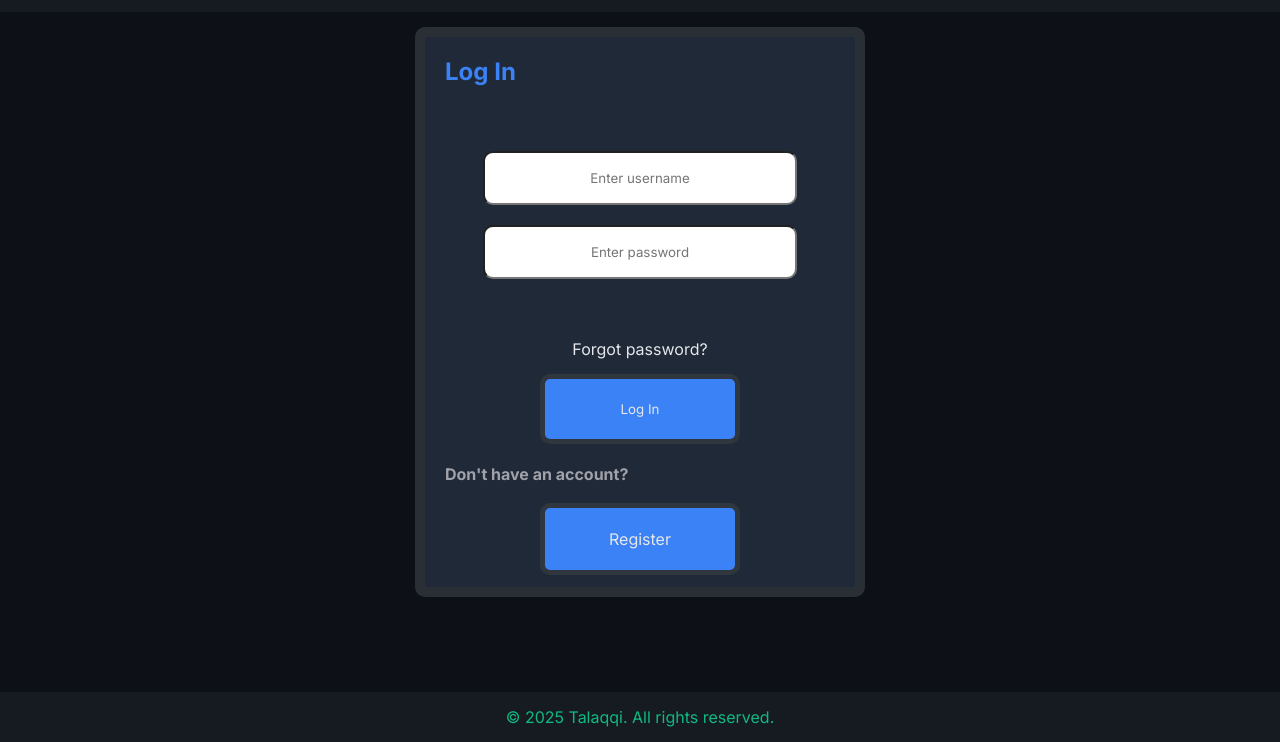
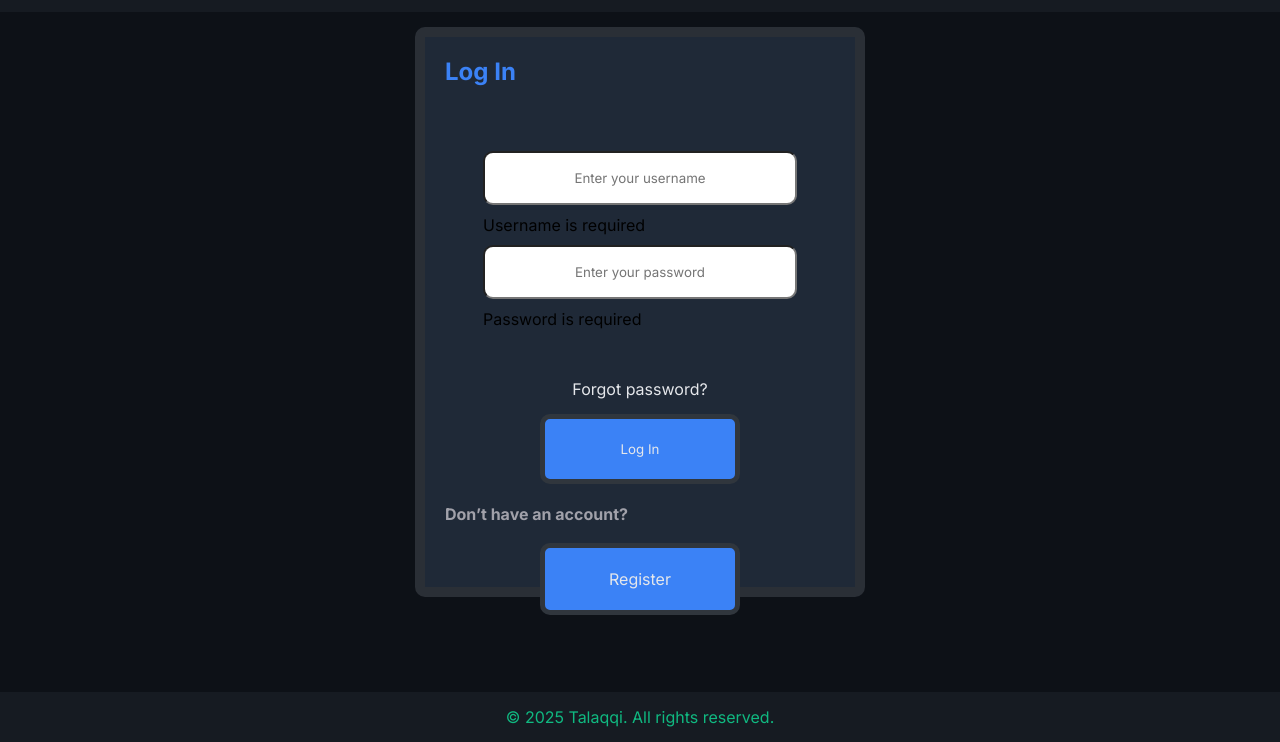
Before and after one commit to Fahad1110136/Talaqqi, a plain HTML site: page Frontend/authentication.html in a window 1280 px wide. Both pictures are taken after a click on the button "Log In". Shown: the part 58-800 px from the top of the page. Drawn offline with Linux system fonts and the light colour scheme.

Commit message:
Update authentication.html

```diff
--- a/Frontend/authentication.html
+++ b/Frontend/authentication.html
@@ -9,8 +9,10 @@
 </head>
 
 <body>
+
     <div class="header">
         <h1>Talaqqi</h1>
+
         <div class="nav">
             <a href="homePage.html">Homepage</a>
             <a href="authentication.html">Authentication</a>
@@ -18,35 +20,71 @@
     </div>
 
     <div class="main">
+
         <div class="card">
             <h2>Log In</h2>
+
             <div class="formCon">
-                <form action="#" method="post">
-                    <input type="text" name="username" placeholder="Enter username" required>
-                    <input type="password" name="password" placeholder="Enter password" required>
+                <form id="loginForm" method="post">
+                    <input type="text" id="username" name="username" placeholder="Enter your username">
+                    <span class="error" id="userError"></span>
+
+                    <input type="password" id="password" name="password" placeholder="Enter your password">
+                    <span class="error" id="passError"></span>
                 </form>
             </div>
 
             <div class="fPass">
-                <a href="">Forgot password?</a>
+                <a href="#">Forgot password?</a>
             </div>
 
             <div class="loginBtn">
-                <button>Log In</button>
+                <button id="loginBtn">Log In</button>
             </div>
 
             <div class="reg">
-                <h4>Don't have an account?</h3>
+                <h4>Don’t have an account?</h4>
                 <div class="regBtn">
                     <a href="regForm.html">Register</a>
                 </div>
             </div>
         </div>
+
     </div>
 
-    <div class="footer">
-       &copy; 2025 Talaqqi. All rights reserved.
-    </div>
+    <footer class="footer">
+        © 2025 Talaqqi. All rights reserved.
+    </footer>
+
+    <!-- VALIDATION SCRIPT -->
+    <script>
+        const loginBtn = document.getElementById("loginBtn");
+        const username = document.getElementById("username");
+        const password = document.getElementById("password");
+        const userError = document.getElementById("userError");
+        const passError = document.getElementById("passError");
+
+        loginBtn.addEventListener("click", function (e) {
+            let valid = true;
+            userError.textContent = "";
+            passError.textContent = "";
+
+            if (username.value.trim() === "") {
+                userError.textContent = "Username is required";
+                valid = false;
+            }
+
+            if (password.value.trim() === "") {
+                passError.textContent = "Password is required";
+                valid = false;
+            }
+
+            if (!valid) {
+                e.preventDefault();
+            }
+        });
+    </script>
+
 </body>
 
 </html>
```
